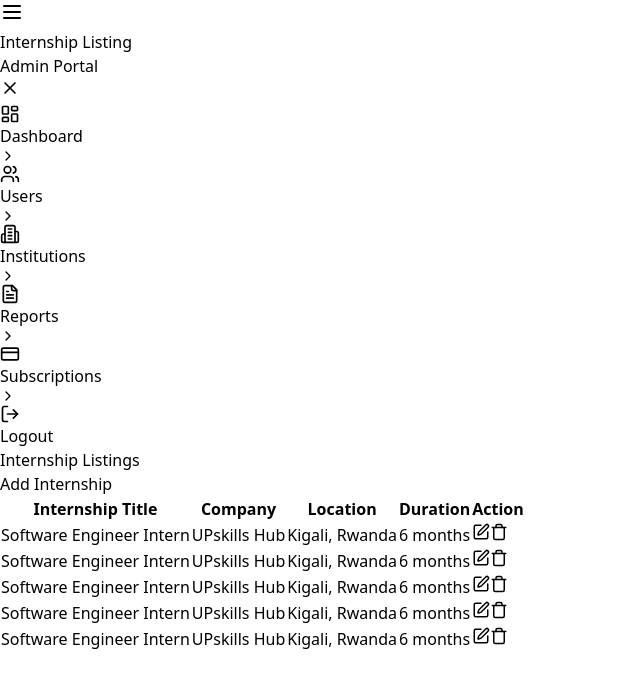
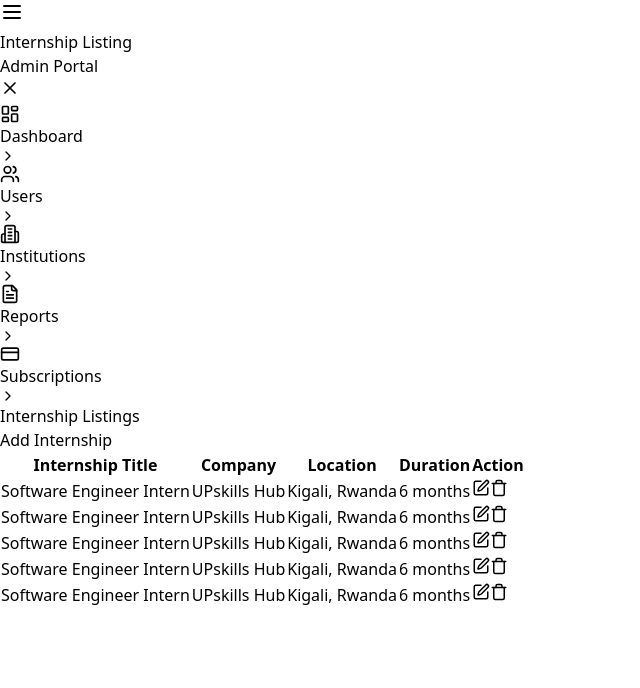
Before and after one commit to baudoinvic/intern-connect, a React (Vite) app: page /admin/internships in a window 1280 px wide. Shown: the top 688 px of the page, without its empty margins (0-640 px from the left). Built offline with nearby package versions, Linux system fonts and the light colour scheme.

Commit message:
debuging admin dashboard

```diff
--- a/src/components/Admin/InstitutionsPage.jsx
+++ b/src/components/Admin/InstitutionsPage.jsx
@@ -130,13 +130,7 @@
             <ChevronRight size={16} className="text-gray-400" />
           </Link>
         ))}
-        <button
-          onClick={handleLogout}
-          className="flex items-center w-full px-6 py-3 mt-4 text-gray-700 hover:bg-red-50 hover:text-red-600 transition-colors duration-200"
-        >
-          <LogOut size={20} />
-          <span className="ml-3">Logout</span>
-        </button>
+
       </nav>
     </div>
 
--- a/src/components/Admin/InternshipListing.jsx
+++ b/src/components/Admin/InternshipListing.jsx
@@ -25,7 +25,6 @@
       { name: "Dashboard", icon: <LayoutDashboard size={20} />, path: "/admin-dashboard" },
       { name: "Users", icon: <Users size={20} />, path: "/admin/users" },
       { name: "Institutions", icon: <Building2 size={20} />, path: "/admin/institutions" },
-
       { name: "Reports", icon: <FileText size={20} />, path: "/admin/reports" },
       { name: "Subscriptions", icon: <CreditCard size={20} />, path: "/admin/subscriptions" },
     ];
@@ -96,13 +95,7 @@
                 <ChevronRight size={16} className="text-gray-400" />
               </Link>
             ))}
-            <button
-              onClick={handleLogout}
-              className="flex items-center w-full px-6 py-3 mt-4 text-gray-700 hover:bg-red-50 hover:text-red-600 transition-colors duration-200"
-            >
-              <LogOut size={20} />
-              <span className="ml-3">Logout</span>
-            </button>
+
           </nav>
         </div>
 
--- a/src/components/Admin/UsersPage.jsx
+++ b/src/components/Admin/UsersPage.jsx
@@ -89,13 +89,6 @@
               <span>{item.name}</span>
             </Link>
           ))}
-          <button
-            onClick={() => alert("Logged out")}
-            className="flex items-center w-full px-6 py-3 mt-4 text-gray-700 hover:bg-red-50 hover:text-red-600 transition-colors duration-200"
-          >
-            <LogOut size={20} className="mr-3" />
-            <span>Logout</span>
-          </button>
         </nav>
       </div>
 
```
